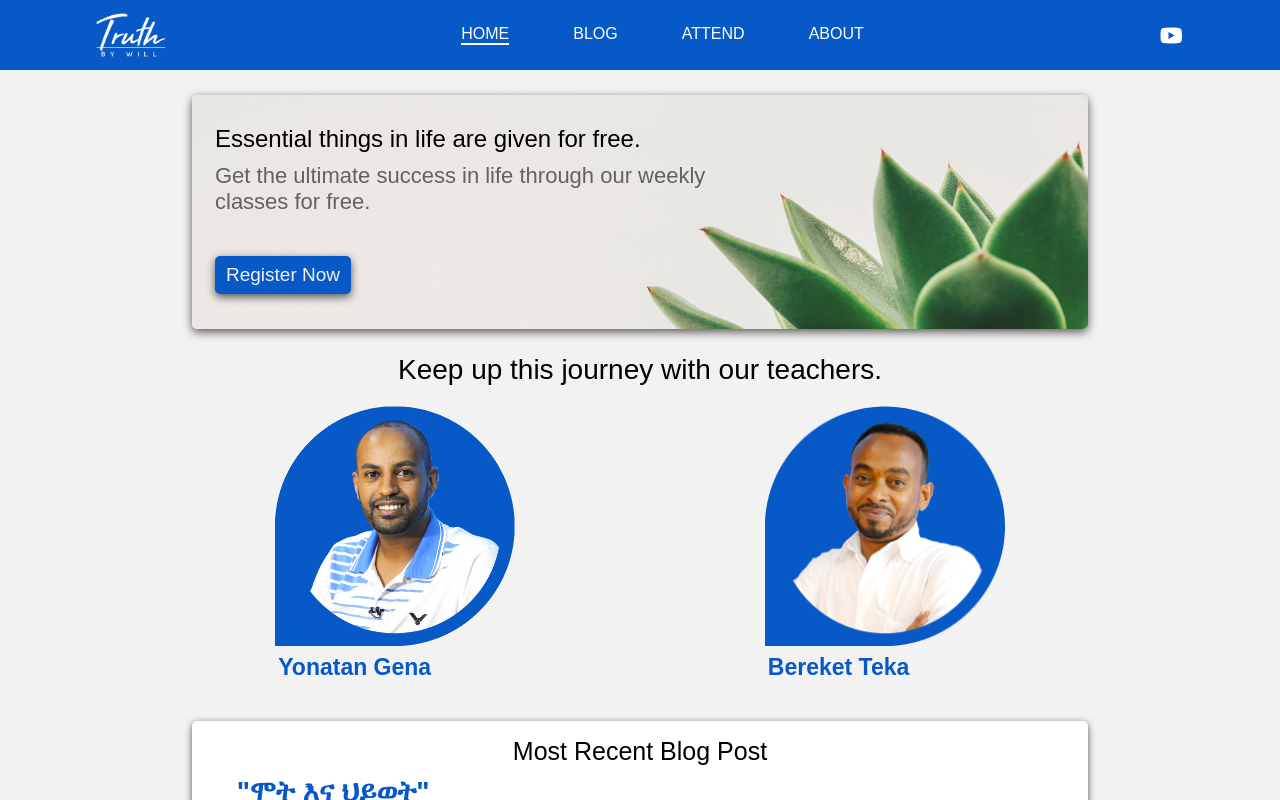
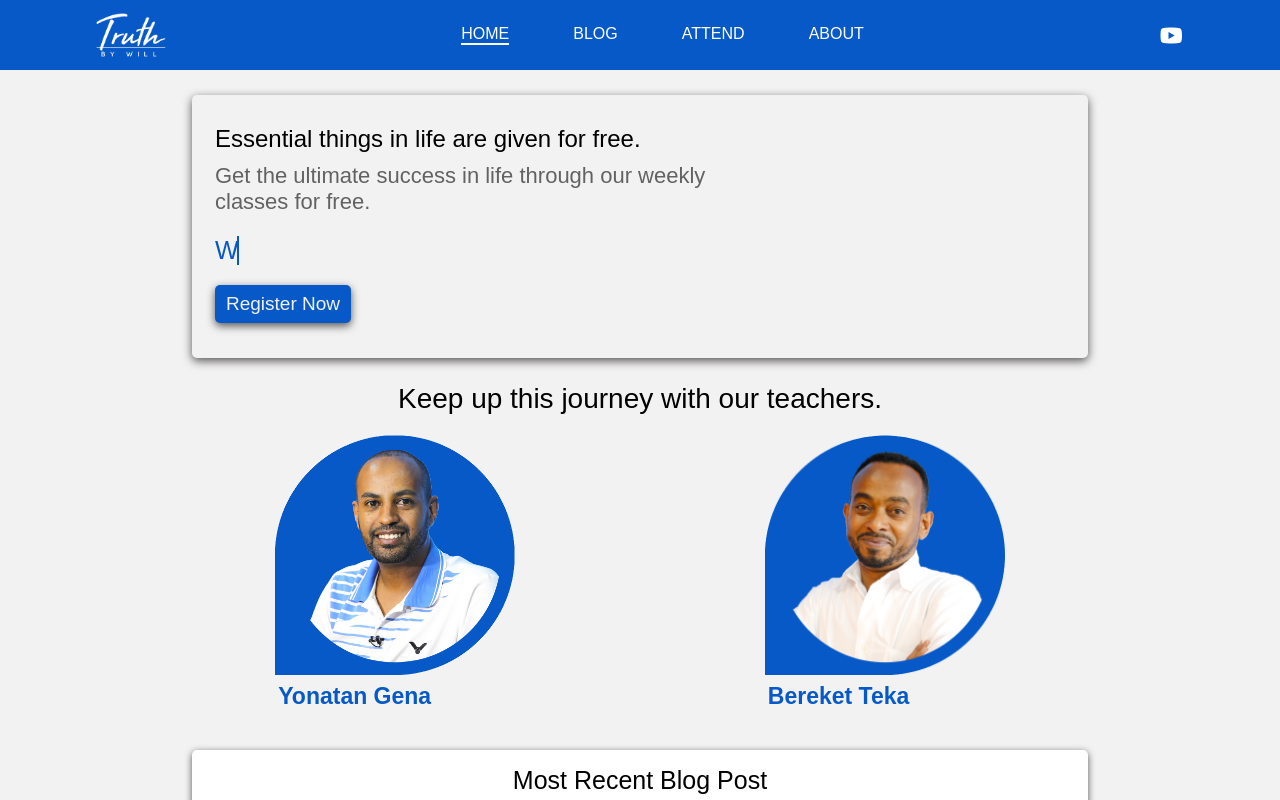
Before and after one commit to kalidmd/tbw, a React (Create React App) app: page / in a window 1280 px wide. Shown: the top 800 px of the page. Built offline with nearby package versions, Linux system fonts and the light colour scheme.

Commit message:
welcome text added

```diff
--- a/package.json
+++ b/package.json
@@ -11,6 +11,7 @@
     "react": "^18.2.0",
     "react-burger-menu": "^3.0.9",
     "react-dom": "^18.2.0",
+    "react-helmet": "^6.1.0",
     "react-phone-input-2": "^2.15.1",
     "react-router-dom": "^6.17.0",
     "react-scripts": "5.0.1",
--- a/src/index.css
+++ b/src/index.css
@@ -37,10 +37,10 @@ img {
 .essential-container {
   width: var(--maximum-width);
   margin: 25px auto 25px;
-  background-image: url("./assets/image/plant-bg.jpg");
+  /* background-image: url("./assets/image/plant-bg.jpg");
   background-size: cover;
   background-position: center;
-  background-repeat: no-repeat;
+  background-repeat: no-repeat; */
   border-radius: var(--border-rad);
   box-shadow: 0 3px 10px var(--grey-color);
 }
@@ -56,6 +56,39 @@ img {
   padding: 4px 0 8px;
   font-size: 16px;
   color: #626262;
+}
+    /* --WELCOME TEXT-- */
+.welcome-text-cont {
+  width: fit-content;
+  /* background-color: green; */
+  /* margin: 30% auto; */
+  /* overflow: hidden; */
+}
+.welcome-text {
+  position: relative;
+  color: var(--blue);
+  font-size: 25px;
+  font-weight: 500;
+}
+.welcome-text::before {
+  content: "";
+  position: absolute;
+  top: 0;
+  left: 0;
+  height: 100%;
+  width: 100%;
+  background-color: #F2F2F2;
+  /* background-color: red; */
+  border-left: 2px solid var(--blue);
+  animation: animate steps(26) 6s infinite;
+}
+@keyframes animate {
+  40%, 60% {
+      left: 100%;
+  }
+  100% {
+      left: 0%;
+  }
 }
 .register-btn {
   background-color: var(--blue);
@@ -188,12 +221,11 @@ img {
       My PC 1536 * 834
       My Phone 412 * 780
 } */
-
 /* --MEDIA QUERY FOR SMALL SCREEN MOBILE UPTO 350PX-- */
 @media screen and (max-width: 350px) {
-  body {
-    /* background-color: red; */
-  }
+  /* body {
+    background-color: red;
+  } */
   .essential-header {
     font-size: 18px;
   }
@@ -220,12 +252,11 @@ img {
     height: 182px;
   }
 }
-
 /* --MEDIA QUERY FOR MEDIUM SCREEN MOBILE FROM 351PX UPTO 380PX-- */
 @media screen and (min-width: 351px) and (max-width: 380px) {
-  body {
-    /* background-color: green; */
-  }
+  /* body {
+    background-color: green;
+  } */
   .essential-header {
     font-size: 18px;
   }
@@ -254,9 +285,9 @@ img {
 }
 /* --MEDIA QUERY FOR Ipad and Tablet FROM 481PX TO 768PX-- */
 @media screen and (min-width: 481px) {
-  body {
-    /* background-color: yellow; */
-  }
+  /* body {
+    background-color: yellow;
+  } */
   .essential-container {
     width: 90%;
   }
@@ -316,9 +347,9 @@ img {
 }
 /* --MEDIA QUERY FOR SMALL SCREEN LAPTOPS FROM 769PX UPTO 1024-- */
 @media screen and (min-width: 769px) {
-  body {
-    /* background-color: rgb(211, 179, 234); */
-  }
+  /* body {
+    background-color: rgb(211, 179, 234);
+  } */
   .essential-container {
     width: 75%;
   }
@@ -327,7 +358,6 @@ img {
   }
   .essential-header {
     font-size: 24px;
-
   }
   .essential-paragraph {
     font-size: 22px;
@@ -378,11 +408,11 @@ img {
     height: 365px;
   }
 }
-/* --MEDIA QUERY FOR SMALL SCREEN LAPTOPS FROM 1025PX UPTO 1200PX -- */
+/* --MEDIA QUERY FOR LARGE SCREEN LAPTOPS FROM 1024PX UPTO 1200PX -- */
 @media screen and (min-width: 1024px) {
-  body {
-    /* background-color: #F2F2F2; */
-  }
+  /* body {
+    background-color: purple;
+  } */
   .essential-container {
     width: 70%;
   }
@@ -401,7 +431,6 @@ img {
   }
   .map-and-reg-form {
     width: 60%;
-    /* background-color: red; */
     flex-direction: row;
     justify-content: space-between;
     margin: 50px auto;
@@ -414,3 +443,31 @@ img {
     box-shadow: 0 3px 10px var(--grey-color);
   }
 }
+/* --MEDIA QUERY FOR EXTRA LARGE SCREEN, TV FROM 1281PX AND ABOVE  -- */
+@media screen and (min-width: 1281px) {
+  /* body {
+    background-color: rgb(178, 44, 67);
+  } */
+  .essential-container {
+    width: 60%;
+  }
+  .lectures-header {
+    width: 25%;
+  }
+  .lectures-profile {
+    width: 45%;
+  }
+  .lecture-image {
+    width: 245px;
+  }
+  .home--blog-container {
+    width: 60%;
+  }
+  .youtube-iframe {
+    width: 50%;
+    height: 500px;
+  }
+  .map-and-reg-form {
+    width: 51%;
+  }
+}
--- a/src/pages/Home.jsx
+++ b/src/pages/Home.jsx
@@ -1,4 +1,4 @@
-import React from 'react'
+import React, { useEffect, useState} from 'react'
 import Register from '../components/Register';
 import Bereket from '../assets/image/Bereket-close.png'
 import Yonatan from '../assets/image/Yonatan-close.png'
@@ -6,18 +6,35 @@ import BlogData from '../data/BlogData'
 
 
 function Home() {
+  const [welcomeText, setWelcomeText] = useState("");
+
+  const welcomeTextLoad = () => {
+      setWelcomeText("Welcome To Truth By Will.");
+      setTimeout(()=> {
+          setWelcomeText("እንኳን ወደ እውነትን በፍቃድ በደህና መጡ.");
+      }, 6000)
+  };
+
+  useEffect(() => {
+    welcomeTextLoad();
+    const intervalId = setInterval(welcomeTextLoad, 12010);
+
+    return () => clearInterval(intervalId);
+  }, [])
 
 
   return (
     <main>
-      {/* 1ST SECTION QUOTE SECTION*/}
-      {/* <p  id="qoute" className="quote">Life is not something to be hoped for tomorrow, but to be lived <b>NOW!</b></p> */}
-
       {/* 2ND SECTION ESSENTIAL THINGS*/}
       <section id="essential" className="essential-container">
         <div className="essential-content">
           <p className='essential-header'>Essential things in life are given for free.</p>
           <p className='essential-paragraph'>Get the ultimate success in life through our weekly classes for free.</p>
+
+          <div className="welcome-text-cont">
+            <div className="welcome-text"> {welcomeText} </div>
+          </div>
+
           <a href="#reg-form">
             <button className="register-btn"> Register Now </button>
           </a>
@@ -93,6 +110,7 @@ function Home() {
 
         <Register/>
       </div>
+
     </main>
   )
 }
--- a/src/styles/about.css
+++ b/src/styles/about.css
@@ -46,3 +46,9 @@
         width: 75%;
     }
 }
+/* --MEDIA QUERY FOR EXTRA LARGE SCREEN, TV FROM 1281PX AND ABOVE  -- */
+@media screen and (min-width: 1281px) {
+    .about-container {
+        width: 60%;
+    }
+}
--- a/src/styles/attend.css
+++ b/src/styles/attend.css
@@ -106,7 +106,7 @@
 /* --MEDIA QUERY FOR SMALL SCREEN LAPTOPS FROM 1025PX UPTO 1200PX -- */
 @media screen and (min-width: 1024px) {
     .classroom-container {
-        width: 85%;
+        width: 950px;
         flex-direction: row;
         justify-content: space-between;
         margin: 25px auto;
@@ -139,3 +139,9 @@
     }
 
 }
+/* --MEDIA QUERY FOR EXTRA LARGE SCREEN, TV FROM 1281PX AND ABOVE  -- */
+@media screen and (min-width: 1281px) {
+    .classroom-container {
+        width: 1070px;
+    }
+}
--- a/src/styles/blog.css
+++ b/src/styles/blog.css
@@ -58,3 +58,9 @@
         width: 70%;
     }
 }
+/* --MEDIA QUERY FOR EXTRA LARGE SCREEN, TV FROM 1281PX AND ABOVE  -- */
+@media screen and (min-width: 1281px) {
+    .blog-container {
+        width: 60%;
+    }
+}
--- a/src/styles/footer.css
+++ b/src/styles/footer.css
@@ -7,11 +7,7 @@
 .footer--tbw-logo {
     width: 90px;
 }
-.footer-content {
-    /* background-color: red; */
-}
 .right-side-footer {
-    /* background-color: blueviolet; */
     width: 320px;
     margin: 0 auto;
     padding: 25px 0 25px;
@@ -100,7 +96,6 @@
     .footer-content {
         display: flex;
         flex-flow: row-reverse;
-        /* background-color: red; */
         width: 80%;
         margin: 0 auto;
         padding-top: 25px;
@@ -122,3 +117,9 @@
         font-size: 16px;
     }
 }
+/* --MEDIA QUERY FOR EXTRA LARGE SCREEN, TV FROM 1281PX AND ABOVE  -- */
+@media screen and (min-width: 1281px) {
+    .right-side-footer {
+        width: 400px;
+    }
+}
--- a/src/styles/navbar.css
+++ b/src/styles/navbar.css
@@ -91,3 +91,18 @@
         width: 37%;
     }
   }
+  /* --MEDIA QUERY FOR EXTRA LARGE SCREEN, TV FROM 1281PX AND ABOVE  -- */
+@media screen and (min-width: 1281px) {
+    .nav-bar {
+        height: 80px;
+    }
+    .nav-bar.active {
+        width: 70%;
+    }
+    .tbw-logo {
+        width: 75px;
+    }
+    .nav-pages {
+        width: 30%;
+    }
+  }
```
Also changed, not shown: 1 other file (tests, documents, lock files or other folders).
